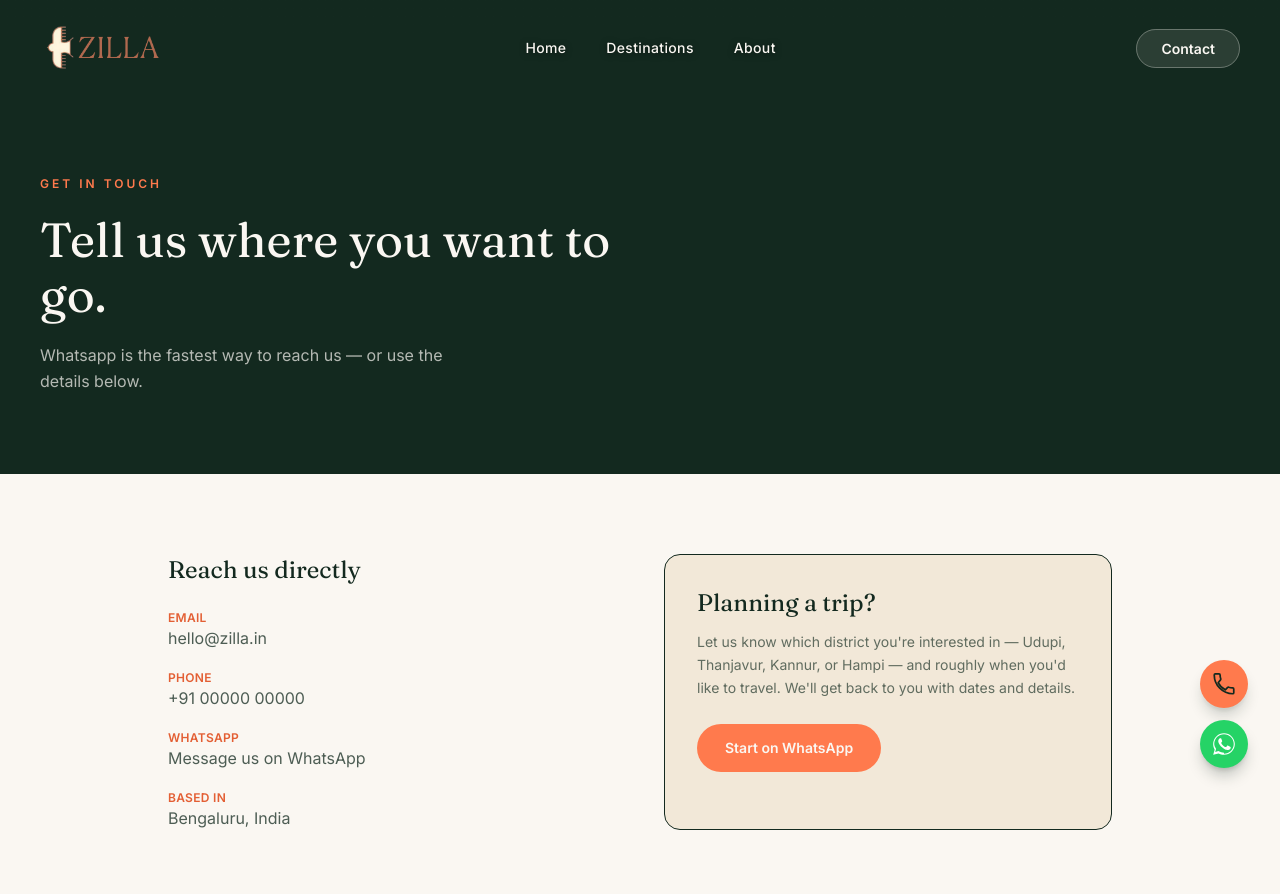
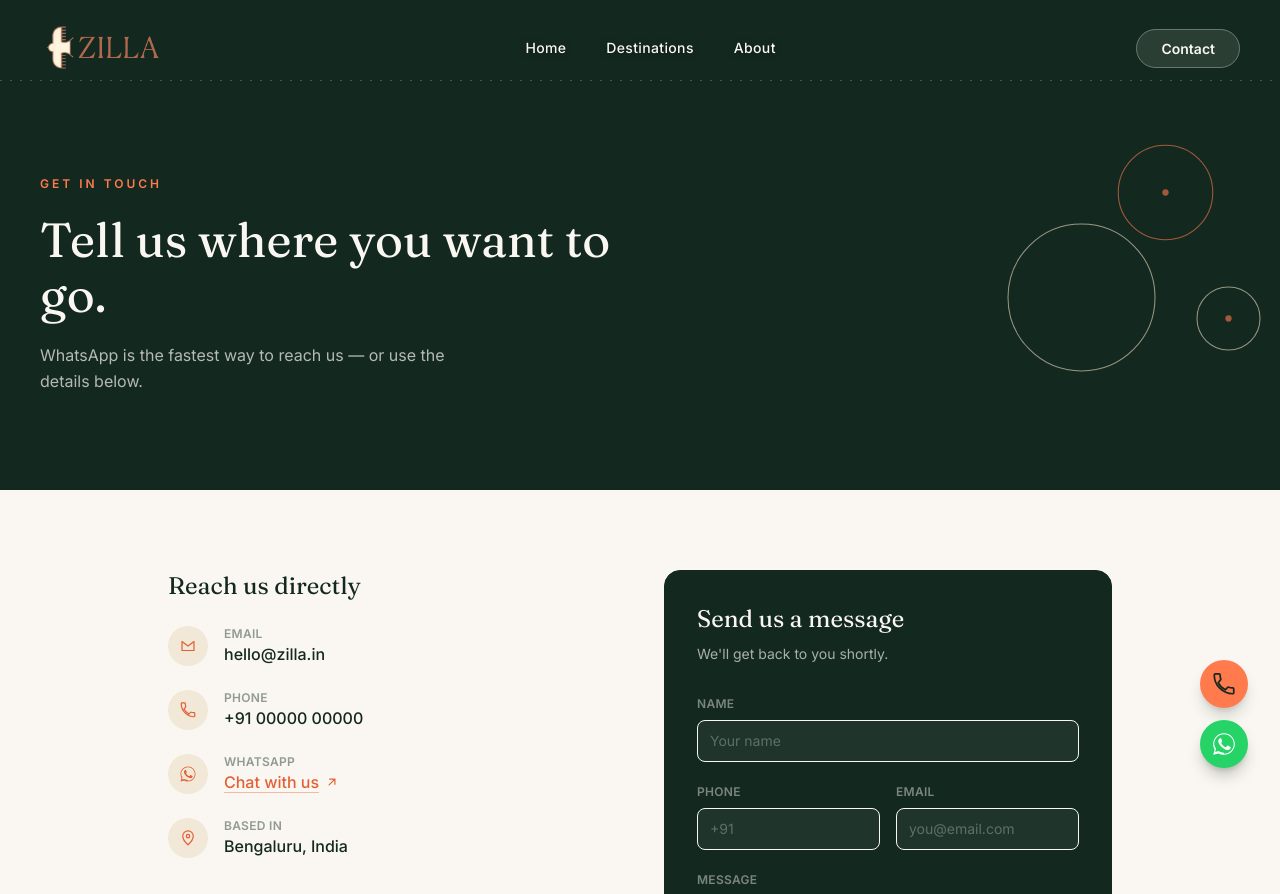
Before and after one commit to DanielRemijes/Zilla, a Next.js app: page /contact in a window 1280 px wide. Shown: the top 894 px of the page. Built offline with nearby package versions, Linux system fonts and the light colour scheme.

Commit message:
Contact us page update

```diff
--- a/src/app/contact/page.tsx
+++ b/src/app/contact/page.tsx
@@ -1,10 +1,57 @@
-const WHATSAPP_NUMBER = "910000000000"; // TODO: replace with Zilla's real WhatsApp number
+"use client";
+
+import { useState } from "react";
+
+const WHATSAPP_NUMBER = "919940028839";
+const WHATSAPP_MESSAGE_GENERAL =
+  "Hi Zilla! I'd like to know more about your trips.";
 
 export default function ContactPage() {
+  const [name, setName] = useState("");
+  const [phone, setPhone] = useState("");
+  const [email, setEmail] = useState("");
+  const [message, setMessage] = useState("");
+
+  const [submitted, setSubmitted] = useState(false);
+
+  const canSubmit = name.trim().length > 0 && message.trim().length > 0;
+
+  // Dummy submit — no backend wired up yet. Once a server exists, replace
+  // this with a real fetch('/api/contact', { method: 'POST', ... }) call.
+  const handleSubmit = (e: React.FormEvent) => {
+    e.preventDefault();
+    if (!canSubmit) return;
+
+    setSubmitted(true);
+    setName("");
+    setPhone("");
+    setEmail("");
+    setMessage("");
+
+    setTimeout(() => setSubmitted(false), 4000);
+  };
+
   return (
     <>
-      <section className="bg-ink">
-        <div className="mx-auto max-w-7xl px-6 pt-36 pb-16 sm:px-10 sm:pt-44 sm:pb-20">
+      {/* ---------- HERO ---------- */}
+      <section className="relative overflow-hidden bg-ink">
+        <svg
+          className="pointer-events-none absolute -right-16 top-1/2 h-[420px] w-[420px] -translate-y-1/2 opacity-40 sm:opacity-60"
+          viewBox="0 0 400 400"
+          fill="none"
+          xmlns="http://www.w3.org/2000/svg"
+        >
+          <circle cx="230" cy="150" r="45" stroke="var(--coral)" strokeWidth="1" />
+          <circle cx="150" cy="250" r="70" stroke="var(--sand)" strokeWidth="1" />
+          <circle cx="290" cy="270" r="30" stroke="var(--sand)" strokeWidth="1" />
+          <circle cx="230" cy="150" r="3" fill="var(--coral)" />
+          <circle cx="290" cy="270" r="3" fill="var(--coral)" />
+        </svg>
+
+        <div className="pointer-events-none absolute left-0 top-20 h-px w-full bg-[repeating-linear-gradient(90deg,var(--sand)_0,var(--sand)_2px,transparent_2px,transparent_10px)] opacity-40" />
+        <div className="pointer-events-none absolute left-0 top-[500px] h-px w-full bg-[repeating-linear-gradient(90deg,var(--sand)_0,var(--sand)_2px,transparent_2px,transparent_10px)] opacity-40" />
+
+        <div className="relative mx-auto max-w-7xl px-6 pt-36 pb-20 sm:px-10 sm:pt-44 sm:pb-24">
           <p className="text-xs font-semibold uppercase tracking-[0.25em] text-coral">
             Get in touch
           </p>
@@ -12,72 +59,170 @@ export default function ContactPage() {
             Tell us where you want to go.
           </h1>
           <p className="mt-5 max-w-md text-base leading-relaxed text-paper/70">
-            Whatsapp is the fastest way to reach us — or use the details
+            WhatsApp is the fastest way to reach us — or use the details
             below.
           </p>
         </div>
       </section>
 
+      {/* ---------- CONTACT DETAILS ---------- */}
       <section className="bg-paper">
         <div className="mx-auto grid max-w-5xl gap-12 px-6 py-16 sm:px-10 sm:py-20 md:grid-cols-2">
           <div>
             <h2 className="font-display text-2xl text-ink">Reach us directly</h2>
-            <ul className="mt-6 space-y-5 text-base text-ink/75">
-              <li>
-                <p className="text-xs font-semibold uppercase tracking-wide text-coral-dark">
-                  Email
-                </p>
-                <a href="mailto:hello@zilla.in" className="hover:text-coral">
+            <ul className="mt-6 space-y-6">
+              <li className="flex items-start gap-4">
+                <span className="flex h-10 w-10 shrink-0 items-center justify-center rounded-full bg-paper-dim text-coral-dark">
+                  <svg width="18" height="18" viewBox="0 0 24 24" fill="none">
+                    <path d="M4 6l8 6 8-6M4 6v12h16V6" stroke="currentColor" strokeWidth="1.6" strokeLinecap="round" strokeLinejoin="round" />
+                  </svg>
+                </span>
+                <div>
+                  <p className="text-xs font-semibold uppercase tracking-wide text-ink/45">Email</p>
+                  <a href="mailto:hello@zilla.in" className="text-base font-medium text-ink hover:text-coral-dark">
                     hello@zilla.in
                   </a>
+                </div>
               </li>
-              <li>
-                <p className="text-xs font-semibold uppercase tracking-wide text-coral-dark">
-                  Phone
-                </p>
-                <a href="tel:+910000000000" className="hover:text-coral">
+
+              <li className="flex items-start gap-4">
+                <span className="flex h-10 w-10 shrink-0 items-center justify-center rounded-full bg-paper-dim text-coral-dark">
+                  <svg width="18" height="18" viewBox="0 0 24 24" fill="none">
+                    <path d="M6.6 10.8c1.4 2.8 3.8 5.1 6.6 6.6l2.2-2.2c.3-.3.7-.4 1-.2 1.1.4 2.3.6 3.6.6.6 0 1 .4 1 1V20c0 .6-.4 1-1 1C10.9 21 3 13.1 3 3.6c0-.6.4-1 1-1h3.4c.6 0 1 .4 1 1 0 1.3.2 2.5.6 3.6.1.4 0 .8-.2 1L6.6 10.8Z" stroke="currentColor" strokeWidth="1.6" strokeLinejoin="round" />
+                  </svg>
+                </span>
+                <div>
+                  <p className="text-xs font-semibold uppercase tracking-wide text-ink/45">Phone</p>
+                  <a href="tel:+910000000000" className="text-base font-medium text-ink hover:text-coral-dark">
                     +91 00000 00000
                   </a>
+                </div>
               </li>
-              <li>
-                <p className="text-xs font-semibold uppercase tracking-wide text-coral-dark">
-                  WhatsApp
-                </p>
-                <a
-                  href={`https://wa.me/${WHATSAPP_NUMBER}`}
-                  target="_blank"
-                  rel="noopener noreferrer"
-                  className="hover:text-coral"
-                >
-                  Message us on WhatsApp
+
+              <li className="flex items-start gap-4">
+                <span className="flex h-10 w-10 shrink-0 items-center justify-center rounded-full bg-paper-dim text-coral-dark">
+                  <svg width="18" height="18" viewBox="0 0 24 24" fill="currentColor">
+                    <path d="M17.5 14.4c-.3-.1-1.7-.9-2-1-.3-.1-.5-.1-.6.1-.2.3-.7 1-.9 1.2-.2.2-.3.2-.6.1-.3-.1-1.2-.5-2.3-1.5-.9-.8-1.4-1.7-1.6-2-.2-.3 0-.5.1-.6.1-.1.3-.3.4-.5.1-.1.2-.3.3-.5.1-.2 0-.4 0-.5 0-.1-.6-1.5-.8-2-.2-.5-.4-.4-.6-.4h-.5c-.2 0-.5.1-.7.3-.3.3-1 1-1 2.4s1 2.8 1.2 3c.1.2 2 3 4.8 4.3.7.3 1.2.5 1.6.6.7.2 1.3.2 1.8.1.5-.1 1.7-.7 1.9-1.4.2-.6.2-1.2.2-1.3-.1-.1-.3-.2-.6-.3Z" />
+                    <path d="M12 2C6.5 2 2 6.5 2 12c0 1.9.5 3.6 1.4 5.2L2 22l4.9-1.3c1.5.8 3.2 1.3 5.1 1.3 5.5 0 10-4.5 10-10S17.5 2 12 2Zm0 18c-1.7 0-3.4-.5-4.8-1.3l-.3-.2-3 .8.8-2.9-.2-.3C3.6 14.7 3 13.4 3 12c0-5 4-9 9-9s9 4 9 9-4 9-9 9Z" />
+                  </svg>
+                </span>
+                <div>
+                  <p className="text-xs font-semibold uppercase tracking-wide text-ink/45">WhatsApp</p>
+                  <a href={`https://wa.me/${WHATSAPP_NUMBER}?text=${encodeURIComponent(WHATSAPP_MESSAGE_GENERAL)}`} target="_blank" rel="noopener noreferrer" className="inline-flex items-center gap-1.5 text-base font-medium text-coral-dark underline decoration-coral-dark/40 underline-offset-4 hover:text-coral hover:decoration-coral">
+                    Chat with us
+                    <svg width="14" height="14" viewBox="0 0 24 24" fill="none" className="shrink-0">
+                      <path d="M7 17 17 7M17 7H8M17 7v9" stroke="currentColor" strokeWidth="2" strokeLinecap="round" strokeLinejoin="round" />
+                    </svg>
                   </a>
+                </div>
               </li>
-              <li>
-                <p className="text-xs font-semibold uppercase tracking-wide text-coral-dark">
-                  Based in
-                </p>
-                Bengaluru, India
+
+              <li className="flex items-start gap-4">
+                <span className="flex h-10 w-10 shrink-0 items-center justify-center rounded-full bg-paper-dim text-coral-dark">
+                  <svg width="18" height="18" viewBox="0 0 24 24" fill="none">
+                    <path d="M12 21s7-6.3 7-11.5A7 7 0 0 0 5 9.5C5 14.7 12 21 12 21Z" stroke="currentColor" strokeWidth="1.6" strokeLinejoin="round" />
+                    <circle cx="12" cy="9.5" r="2.3" stroke="currentColor" strokeWidth="1.6" />
+                  </svg>
+                </span>
+                <div>
+                  <p className="text-xs font-semibold uppercase tracking-wide text-ink/45">Based in</p>
+                  <p className="text-base font-medium text-ink">Bengaluru, India</p>
+                </div>
               </li>
             </ul>
           </div>
 
-          <div className="rounded-2xl border border-line-dark bg-paper-dim p-6 sm:p-8">
-            <h2 className="font-display text-2xl text-ink">
-              Planning a trip?
-            </h2>
-            <p className="mt-3 text-sm leading-relaxed text-ink/65">
-              Let us know which district you&apos;re interested in — Udupi,
-              Thanjavur, Kannur, or Hampi — and roughly when you&apos;d like
-              to travel. We&apos;ll get back to you with dates and details.
+          {/* ---------- SIMPLE FORM ---------- */}
+          <div className="relative overflow-hidden rounded-2xl border border-line-dark bg-ink p-6 sm:p-8">
+            <h2 className="relative font-display text-2xl text-paper">Send us a message</h2>
+            <p className="relative mt-2 text-sm leading-relaxed text-paper/65">
+              We&apos;ll get back to you shortly.
             </p>
-            <a
-              href={`https://wa.me/${WHATSAPP_NUMBER}`}
-              target="_blank"
-              rel="noopener noreferrer"
-              className="mt-6 inline-block rounded-full bg-coral px-7 py-3.5 text-sm font-semibold text-paper transition-colors hover:bg-coral-dark"
+
+            <form onSubmit={handleSubmit} className="relative mt-6 space-y-4">
+              <div>
+                <label htmlFor="contact-name" className="text-xs font-semibold uppercase tracking-wide text-paper/45">
+                  Name
+                </label>
+                <input
+                  id="contact-name"
+                  type="text"
+                  value={name}
+                  onChange={(e) => setName(e.target.value)}
+                  placeholder="Your name"
+                  className="mt-1.5 w-full rounded-lg border border-line-dark bg-paper/5 px-3 py-2.5 text-sm text-paper placeholder:text-paper/30 outline-none focus:border-coral"
+                />
+              </div>
+
+              <div className="grid grid-cols-2 gap-4">
+                <div>
+                  <label htmlFor="contact-phone" className="text-xs font-semibold uppercase tracking-wide text-paper/45">
+                    Phone
+                  </label>
+                  <input
+                    id="contact-phone"
+                    type="tel"
+                    value={phone}
+                    onChange={(e) => setPhone(e.target.value)}
+                    placeholder="+91"
+                    className="mt-1.5 w-full rounded-lg border border-line-dark bg-paper/5 px-3 py-2.5 text-sm text-paper placeholder:text-paper/30 outline-none focus:border-coral"
+                  />
+                </div>
+                <div>
+                  <label htmlFor="contact-email" className="text-xs font-semibold uppercase tracking-wide text-paper/45">
+                    Email
+                  </label>
+                  <input
+                    id="contact-email"
+                    type="email"
+                    value={email}
+                    onChange={(e) => setEmail(e.target.value)}
+                    placeholder="you@email.com"
+                    className="mt-1.5 w-full rounded-lg border border-line-dark bg-paper/5 px-3 py-2.5 text-sm text-paper placeholder:text-paper/30 outline-none focus:border-coral"
+                  />
+                </div>
+              </div>
+
+              <div>
+                <label htmlFor="contact-message" className="text-xs font-semibold uppercase tracking-wide text-paper/45">
+                  Message
+                </label>
+                <textarea
+                  id="contact-message"
+                  value={message}
+                  onChange={(e) => setMessage(e.target.value)}
+                  rows={3}
+                  placeholder="Tell us what you're planning..."
+                  className="mt-1.5 w-full resize-none rounded-lg border border-line-dark bg-paper/5 px-3 py-2.5 text-sm text-paper placeholder:text-paper/30 outline-none focus:border-coral"
+                />
+              </div>
+
+              <button
+                type="submit"
+                disabled={!canSubmit}
+                className={`mt-2 inline-flex w-full items-center justify-center rounded-full px-7 py-3.5 text-sm font-semibold transition-transform ${
+                  canSubmit
+                    ? "bg-coral text-ink hover:scale-105"
+                    : "cursor-not-allowed bg-coral/30 text-ink/40"
+                }`}
               >
-              Start on WhatsApp
-            </a>
+                Send message
+              </button>
+              {!canSubmit && (
+                <p className="text-xs text-paper/40">Add your name and a message to continue.</p>
+              )}
+            </form>
+
+            {submitted && (
+              <div className="pointer-events-none fixed inset-x-0 top-6 z-50 flex justify-center px-4">
+                <div className="pointer-events-auto flex items-center gap-2 rounded-full bg-ink px-5 py-3 text-sm font-medium text-paper shadow-lg ring-1 ring-line-dark">
+                  <svg width="16" height="16" viewBox="0 0 24 24" fill="none" className="shrink-0 text-coral">
+                    <path d="M20 6 9 17l-5-5" stroke="currentColor" strokeWidth="2.2" strokeLinecap="round" strokeLinejoin="round" />
+                  </svg>
+                  Message sent
+                </div>
+              </div>
+            )}
           </div>
         </div>
       </section>
```
Lines whose indentation alone changed are shown as unchanged.
